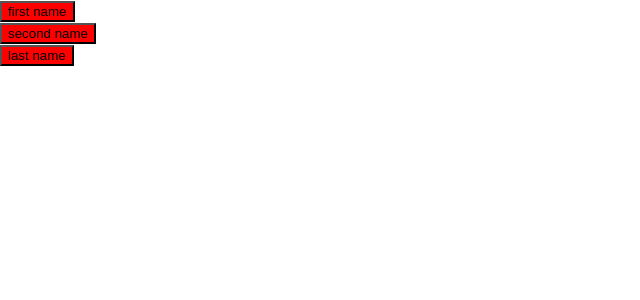
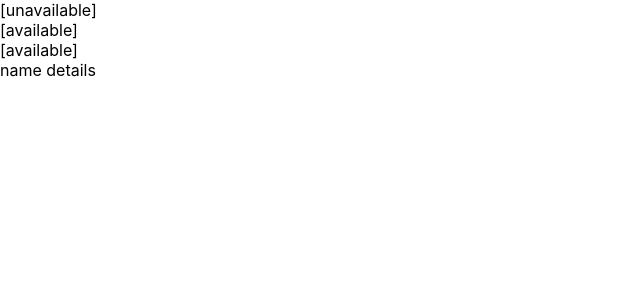
Before and after one commit to julzelements/thenavigator2, a React (Create React App) app: page / in a window 1280 px wide. Shown: the top 300 px of the page, without its empty margins (0-640 px from the left). Built offline with nearby package versions, Linux system fonts and the light colour scheme.

Commit message:
field selector function working

```diff
--- a/src/App.js
+++ b/src/App.js
@@ -1,88 +1,56 @@
 import React from 'react';
 import './App.css';
 
-class NameForm extends React.Component {
-  constructor(props) {
-    super(props);
-    this.state = {value: ''};
-
-    this.handleChange = this.handleChange.bind(this);
-    this.handleSubmit = this.handleSubmit.bind(this);
-  }
-
-  handleChange(event) {
-    this.setState({value: event.target.value});
-  }
-
-  handleSubmit(event) {
-    alert('A name was submitted: ' + this.state.value);
-    event.preventDefault();
-  }
-
-  render() {
-    return (
-      <form className={this.props.display} onSubmit={this.handleSubmit}>
-        <label>
-          {this.props.name}
-          <input type="text" value={this.state.value} onChange={this.handleChange} />
-        </label>
-        <input type="submit" value="Submit"/>
-      </form>
-    );
-  }
+function Icon(props) {
+  return (
+    <div>
+      [{props.status}]
+    </div>
+  );
 }
 
-function Icon(props) {
-	return (
+function Field(props) {
+  return (
     <div>
-      <button
-        className={props.value ? "green" : "red" }
-        onClick={props.onClick}
-      >
-        {props.name}
-      </button>
-      <NameForm name={props.name} display={props.value ? "green" : "hidden" }/>
+      [FIELD]
     </div>
-	);
+  );
 }
 
 
 class App extends React.Component {
-
   constructor(props) {
 		super(props);
-		this.state = {
-      toggled: Array(3).fill(0),
-      name: ["first name", "second name", "last name"]
-		}
+		this.state = data
   }
 
-  renderIcon(i) {
-	  return <Icon
-	  value={this.state.toggled[i]}
-    name={this.state.name[i]}
-	  onClick={() => this.handleClick(i)}
-	  />;  // anything you set here can be accessed
-	}
-
-  handleClick(i) {
-    const newToggled = this.state.toggled.fill(0);
-    newToggled[i] = 1;
-    console.log(i)
-    this.setState({
-      toggled: newToggled,
-    })
+  renderIcon(section) {
+    return (
+      <Icon status={section.status}/>
+    );
   }
 
   render() {
+
+    const activeSection = this.state.sections.filter(section => section.active)[0]
+
     return (
       <div>
-        {this.renderIcon(0)}
-        {this.renderIcon(1)}
-        {this.renderIcon(2)}
+        <div>
+          {this.state.sections.map(sections => this.renderIcon(sections))}
+        </div>
+          {activeSection.sectionName}
       </div>
     );
   }
 }
 
+const data = {
+  sections: [
+  {sectionName: "name details", status: "unavailable", active: true},
+  {sectionName: "dob details", status: "available", active: false},
+  {sectionName: "address details", status: "available", active: false},
+]
+}
+
 export default App;
```
